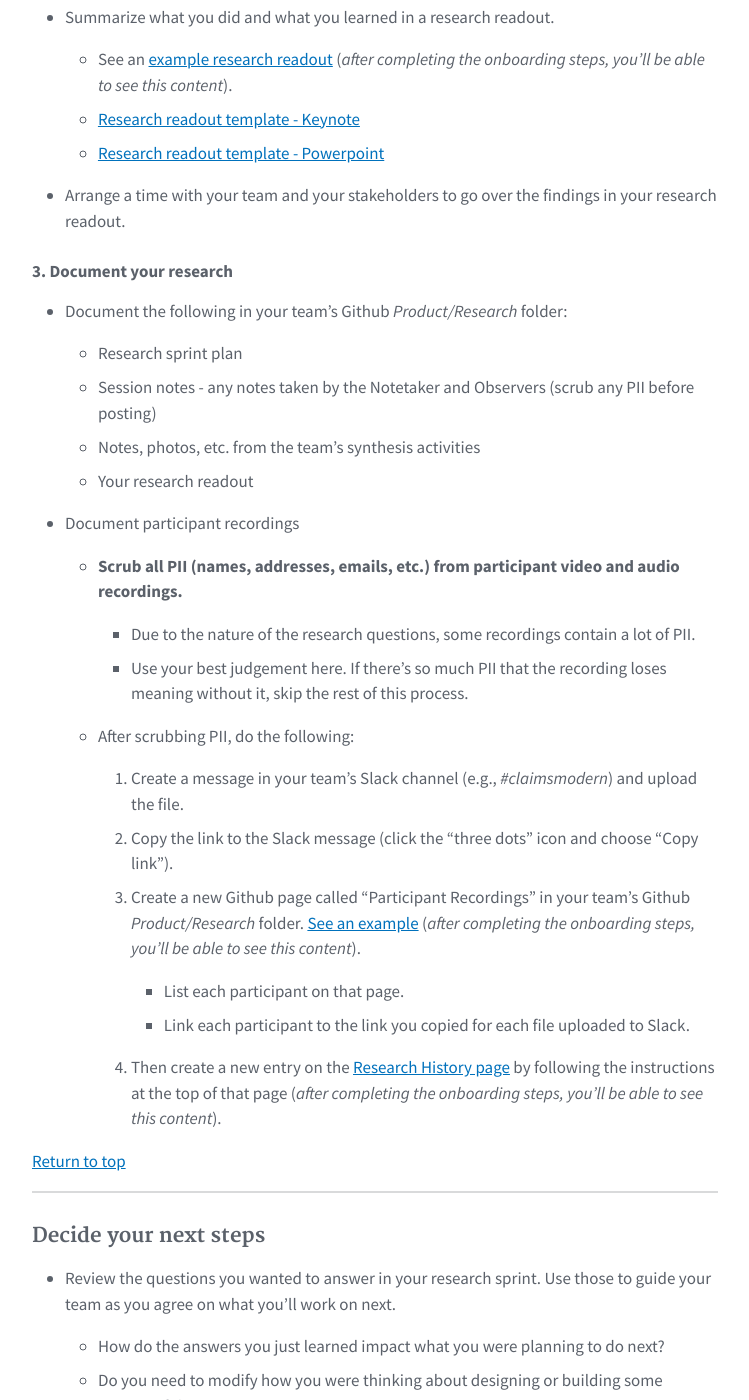
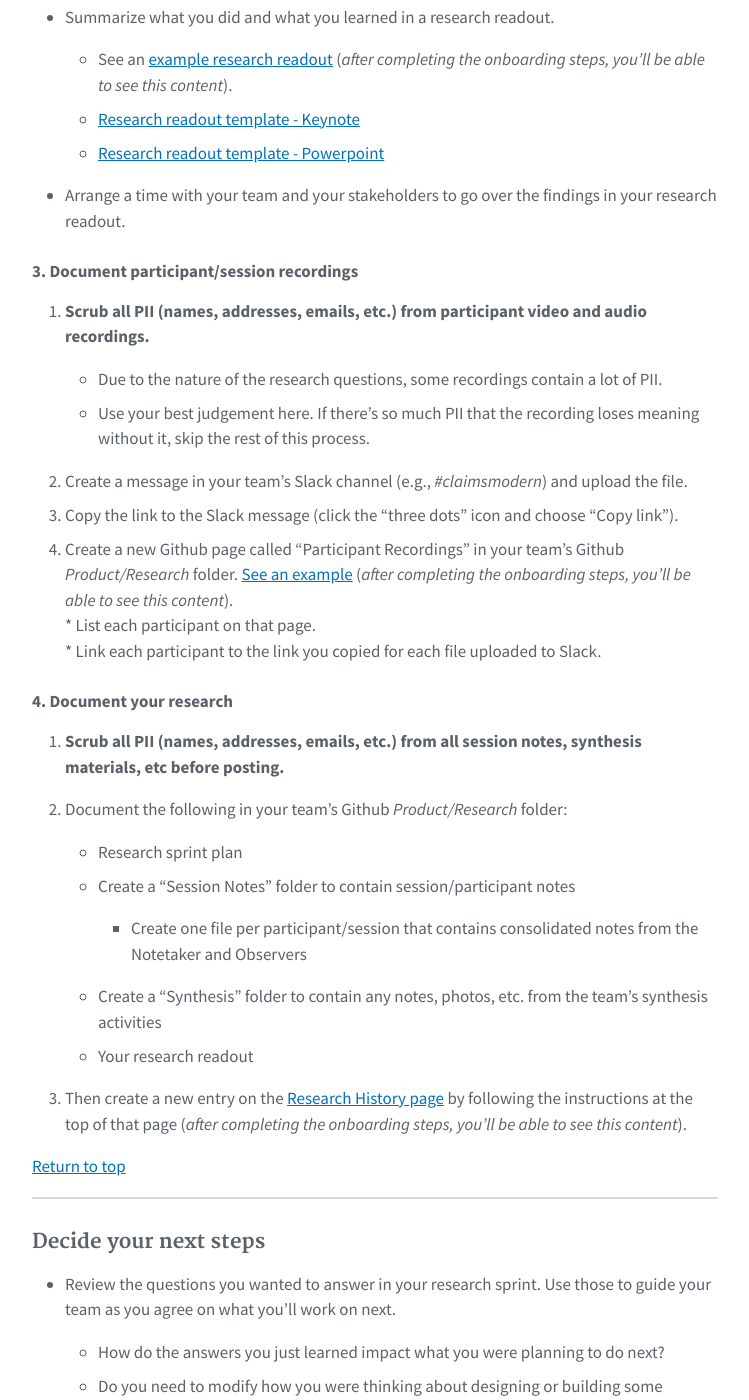
Before and after one commit to department-of-veterans-affairs/va-digital-service-handbook, a Jekyll site: the page built from _pages/resources/more/research-activities.md, in a window 1280 px wide and 1400 px high, scrolled down 5146 px. Shown: the whole window, without its empty margins (412-1161 px from the left). Built offline with Jekyll 4.4.1, drawn with Linux system fonts in a browser that asks for light colours; nearby versions of some CDN libraries; some of the changed text lies outside the part shown.

Commit message:
Update research-activities.md

```diff
--- a/_pages/resources/more/research-activities.md
+++ b/_pages/resources/more/research-activities.md
@@ -180,33 +180,36 @@ Follow best practices.
 * <a title="Go to article" href="https://uxdesign.cc/synthesis-how-to-make-sense-of-your-design-research-d67ad79b684b" target="_blank">Example analysis/synthesis activity</a>
 
 #### 2. Prepare a research readout
+
 * Summarize what you did and what you learned in a research readout.
   * See an <a title="" href="https://github.com/department-of-veterans-affairs/vets.gov-team/blob/master/Products/MHV%20Account%20Creation/MHV%20Upgrade/Research/MHV-upgrade-research-readout_v1.1.pdf" target="_blank">example research readout</a> ({{ site.vets-team }}).
   * <a href="https://github.com/department-of-veterans-affairs/vets-external-teams/blob/master/Templates/research-readout-generic.key" target="_blank">Research readout template - Keynote</a>
   * <a href="https://github.com/department-of-veterans-affairs/vets-external-teams/blob/master/Templates/research-readout-generic.pptx" target="_blank">Research readout template - Powerpoint</a>
 * Arrange a time with your team and your stakeholders to go over the findings in your research readout.
 
-#### 3. Document your research
+#### 3. Document participant/session recordings
 
-* Document the following in your team's Github *Product/Research* folder:
+  1. **Scrub all PII (names, addresses, emails, etc.) from participant video and audio recordings.**
+      * Due to the nature of the research questions, some recordings contain a lot of PII.
+      * Use your best judgement here. If there's so much PII that the recording loses meaning without it, skip the rest of this process.
+  1. Create a message in your team's Slack channel (e.g., *#claimsmodern*) and upload the file.
+  1. Copy the link to the Slack message (click the "three dots" icon and choose "Copy link").
+  1. Create a new Github page called "Participant Recordings" in your team's Github *Product/Research* folder. <a href="https://github.com/department-of-veterans-affairs/vets.gov-team/blob/master/Products/Declare%20Dependent%20686/Design/Usability%20Research%20April%202018/686%20usability%20recordings.md" target="_blank">See an example</a> ({{site.vets-team}}).
+    * List each participant on that page.
+    * Link each participant to the link you copied for each file uploaded to Slack.
 
-  * Research sprint plan
-  * Session notes - any notes taken by the Notetaker and Observers (scrub any PII before posting)
-  * Notes, photos, etc. from the team's synthesis activities
-  * Your research readout
+#### 4. Document your research
 
-* Document participant recordings
+  1. **Scrub all PII (names, addresses, emails, etc.) from all session notes, synthesis materials, etc before posting.**
 
-  * **Scrub all PII (names, addresses, emails, etc.) from participant video and audio recordings.**
-    * Due to the nature of the research questions, some recordings contain a lot of PII.
-    * Use your best judgement here. If there's so much PII that the recording loses meaning without it, skip the rest of this process.
-  * After scrubbing PII, do the following:
-     1. Create a message in your team's Slack channel (e.g., *#claimsmodern*) and upload the file.
-     1. Copy the link to the Slack message (click the "three dots" icon and choose "Copy link").
-     1. Create a new Github page called "Participant Recordings" in your team's Github *Product/Research* folder. <a href="https://github.com/department-of-veterans-affairs/vets.gov-team/blob/master/Products/Declare%20Dependent%20686/Design/Usability%20Research%20April%202018/686%20usability%20recordings.md" target="_blank">See an example</a> ({{site.vets-team}}).
-       * List each participant on that page.
-       * Link each participant to the link you copied for each file uploaded to Slack.
-     1. Then create a new entry on the <a href="https://github.com/department-of-veterans-affairs/vets.gov-team/blob/master/Work%20Practices/Research/Research%20History.md" target="_blank">Research History page</a> by following the instructions at the top of that page ({{site.vets-team}}).
+  1. Document the following in your team's Github *Product/Research* folder:
+
+      * Research sprint plan
+      * Create a "Session Notes" folder to contain session/participant notes
+        * Create one file per participant/session that contains consolidated notes from the Notetaker and Observers
+      * Create a "Synthesis" folder to contain any notes, photos, etc. from the team's synthesis activities
+      * Your research readout
+  1. Then create a new entry on the <a href="https://github.com/department-of-veterans-affairs/vets.gov-team/blob/master/Work%20Practices/Research/Research%20History.md" target="_blank">Research History page</a> by following the instructions at the top of that page ({{site.vets-team}}).
 
 <a href="#">Return to top</a>
 
```
Also changed, not shown: other parts of _pages/resources/more/research-activities.md (+1 -1 lines).
